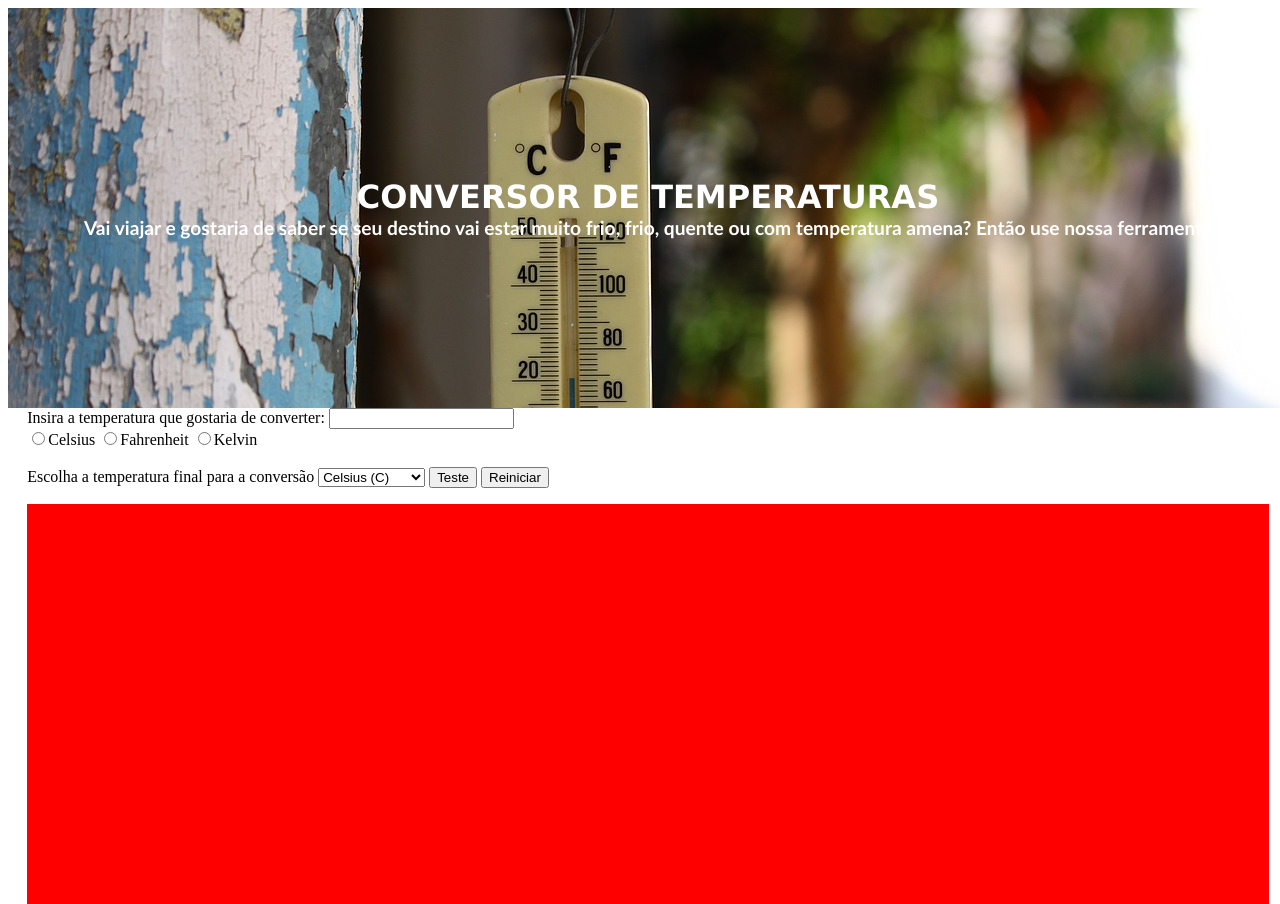
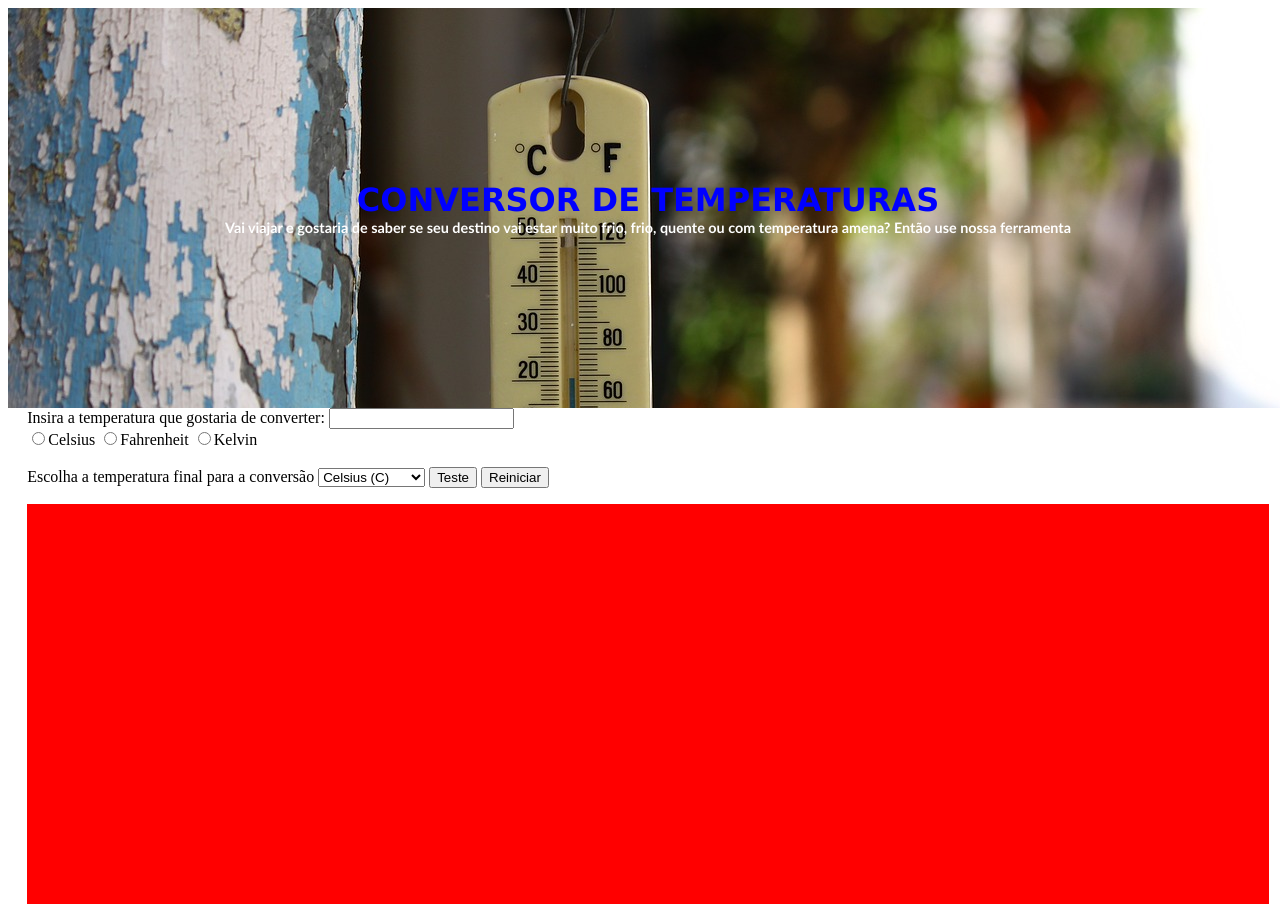
Before and after one commit to Josericardodesouza/conversor-de-temperatura, a plain HTML site: page index.html in a window 1280 px wide. Shown: the top 904 px of the page. Drawn offline with Linux system fonts and the light colour scheme.

Commit message:
Update style.css

```diff
--- a/style.css
+++ b/style.css
@@ -29,17 +29,17 @@ div#titulos {
 }
 
 h1 {
-    font-family: 'Lucida Sans', 'Lucida Sans Regular', 'Lucida Grande', 'Lucida Sans Unicode', Geneva, Verdana, sans-serif;
+    font-family: Verdana, Geneva, Tahoma, sans-serif;
     margin: 0;
     font-size: 2.0em;
-    text-wrap: nowrap;
+    color: blue;
 
 }
 
 h2 {
     font-family: 'Trebuchet MS', 'Lucida Sans Unicode', 'Lucida Grande', 'Lucida Sans', Arial, sans-serif;
     margin: 0;
-    font-size: 1.2em;
+    font-size: 0.9em;
 }
 
 main {
```
